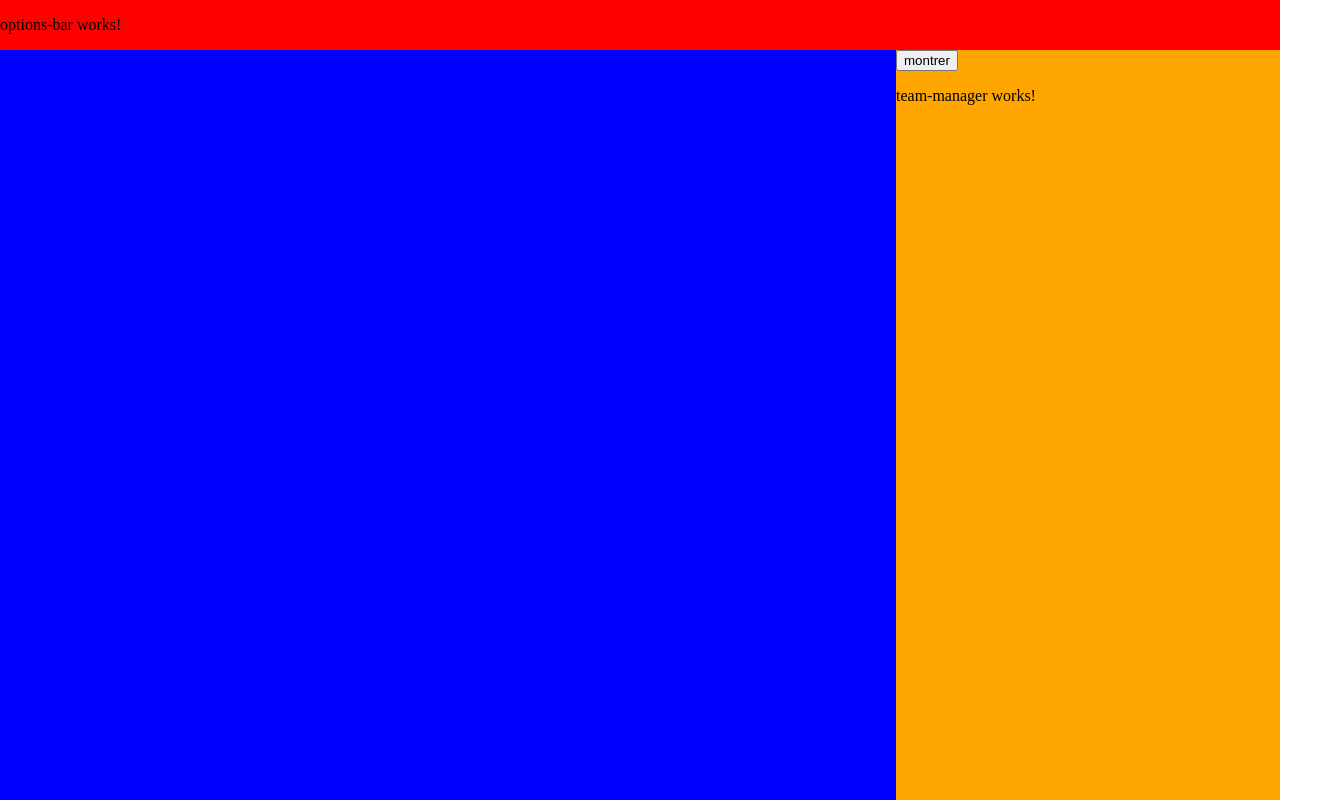
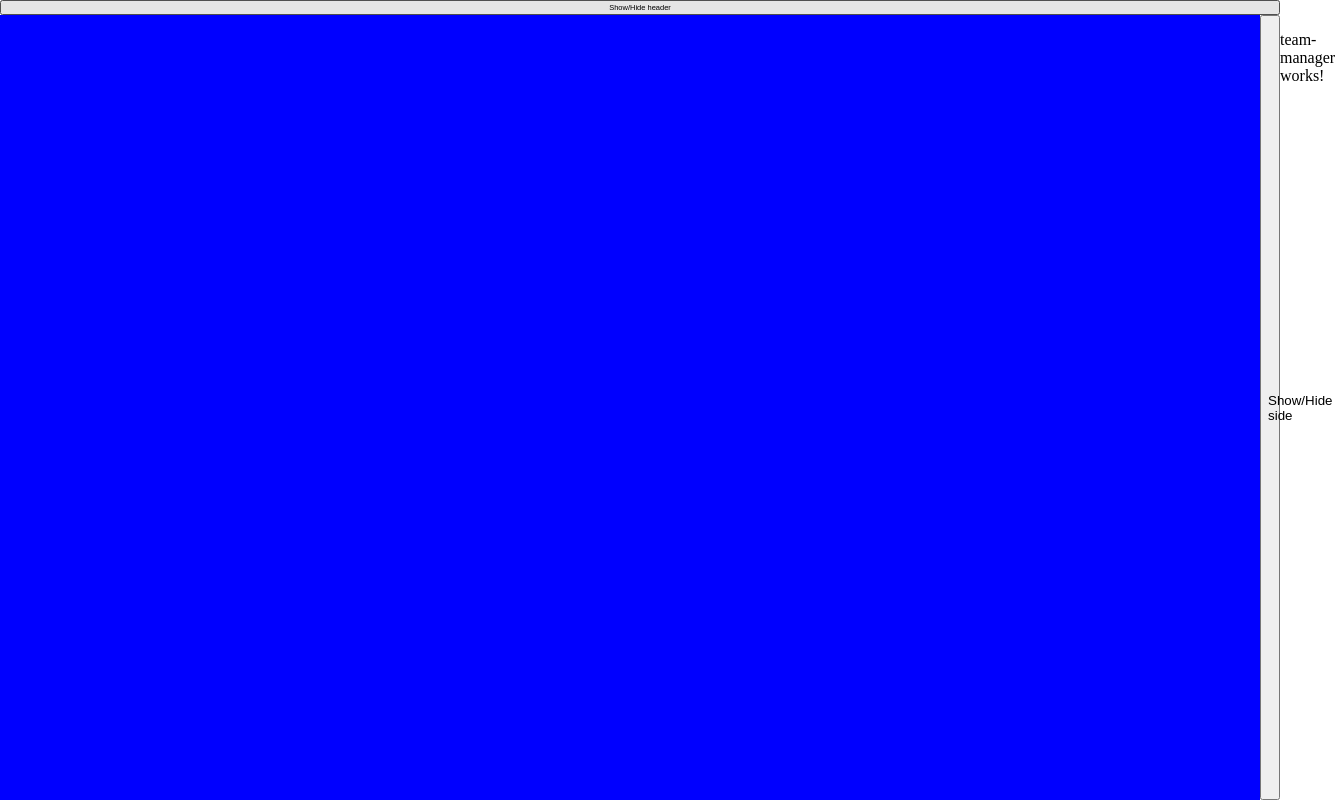
Before and after one commit to Ngrdj/Odeus, an Angular app in the folder front/: page / in a window 1280 px wide. Shown: the whole page, 1335 px wide, since content can reach past the window. Built offline with nearby package versions, Linux system fonts and the light colour scheme.

Commit message:
add show hide button + animation

```diff
--- a/front/src/app/app.component.html
+++ b/front/src/app/app.component.html
@@ -1,7 +1,9 @@
-<div class="container" [ngClass]="displaySide?'hide':'deploy'">
+<div class="container" [ngClass]="{hideSide:!displaySide, deploySide:displaySide , hideHeader:!displayHeader , deployHeader:displayHeader }">
 
   <options-bar class="header"></options-bar>
+  <button (click)="showHideHeader()" class="headerButton">Show/Hide header</button>
   <fight-tracker class="main"></fight-tracker>
+  <button (click)="showHideSide()" class="sideButton">Show/Hide side</button>
   <team-manager  (showHideClick)="showHideSide()"></team-manager>
 
 
--- a/front/src/app/app.component.scss
+++ b/front/src/app/app.component.scss
@@ -1,3 +1,13 @@
+$header-height:50px;
+$header-button-height:15px;
+
+:root{
+    --headerAnimation:hideHeader;
+    --sideAnimation:hideSide;
+}
+
+
+
 :host{
 
     height: 100%;
@@ -6,12 +16,14 @@
 .container{
 
     display: grid;
-    grid-template-columns: auto 30%;
+    grid-template-columns: auto 20px 30%;
     grid-template-areas:
-        "header header"
-        "main side";
-    grid-template-rows: 50px auto;
+        "header header header"
+        "headerButton headerButton headerButton"
+        "main sideButton side";
+    grid-template-rows: $header-height $header-button-height auto;
     height: 100%;
+    animation-name: var(--headerAnimation),var(--sideAnimation);
 
 }
 .header{
@@ -19,46 +31,102 @@
     grid-area: header;
 
 }
+.headerButton{
+
+    grid-area: headerButton;
+    font-size: $header-button-height/2;
+
+}
 .main{
 
     grid-area: main;
 
 }
-side{
+.side{
 
     grid-area: side;
 
 }
+.sideButton{
 
-.deploy{
+    grid-area: sideButton;
+    writing-mode: sideways-lr;
 
+}
+
+.deploySide{
+
+    --sideAnimation:deploySide;
     animation-fill-mode: forwards;
-    animation-name: deploy;
     animation-duration: 1s;
 
 }
-.hide{
+.hideSide{
 
+    --sideAnimation:hideSide;
     animation-fill-mode: forwards;
-    animation-name: hide;
     animation-duration: 0.5s;
 
 }
-@keyframes deploy {
+.deployHeader{
+
+    --headerAnimation:deployHeader;
+    animation-fill-mode: forwards;
+    animation-duration: 1s;
+
+}
+.hideHeader{
+
+    --headerAnimation:hideHeader;
+    animation-fill-mode: forwards;
+    animation-duration: 0.5s;
+
+}
+@keyframes deployHeader {
     from {
-        grid-template-columns: auto 5%;
+
+        grid-template-rows: 0 $header-button-height auto;
+
     }
 
     to {
-        grid-template-columns: auto 30%;
+
+        grid-template-rows: $header-height $header-button-height auto;
+
     }
-  }
-  @keyframes hide {
+}
+
+@keyframes hideHeader {
     from {
-        grid-template-columns: auto 30%;
+
+        grid-template-rows: $header-height $header-button-height auto;
+
     }
 
     to {
-        grid-template-columns: auto 5%;
+
+        grid-template-rows: 0 $header-button-height auto;
+
     }
-  }
+}
+
+@keyframes deploySide {
+    from {
+        grid-template-columns: auto 20px 0%;
+    }
+
+    to {
+        grid-template-columns: auto 20px 30%;
+    }
+}
+
+@keyframes hideSide {
+    from {
+        grid-template-columns: auto 20px 30%;
+    }
+
+    to {
+        grid-template-columns: auto 20px 0%;
+
+    }
+}
--- a/front/src/app/app.component.ts
+++ b/front/src/app/app.component.ts
@@ -8,7 +8,7 @@ import { Component } from '@angular/core';
 export class AppComponent {
 
   displaySide:boolean;
-
+  displayHeader:boolean;
 
   showHideSide(){
 
@@ -16,5 +16,11 @@ export class AppComponent {
     console.log(this.displaySide)
 
   }
+  showHideHeader(){
+
+    this.displayHeader = !this.displayHeader
+    console.log(this.displayHeader)
+
+  }
 
 }
--- a/front/src/app/components/options-bar/options-bar.component.html
+++ b/front/src/app/components/options-bar/options-bar.component.html
@@ -1 +1,8 @@
+<button>options</button>
 <p>options-bar works!</p>
+<label>
+
+    <input>
+    <button>search</button>
+
+</label>
--- a/front/src/app/components/options-bar/options-bar.component.scss
+++ b/front/src/app/components/options-bar/options-bar.component.scss
@@ -1,9 +1,11 @@
 :host{
 
     background-color: red;
-    display:block;
+    display:flex;
     width: 100%;
     max-height: 100px;
     overflow: hidden;
+    justify-content: space-between;
+    align-items: center;
 
 }
--- a/front/src/app/components/team-manager/team-manager.component.html
+++ b/front/src/app/components/team-manager/team-manager.component.html
@@ -1,2 +1 @@
-<button (click)="onShowHideClick()" class="showHideButton">montrer</button>
 <p>team-manager works!</p>
--- a/front/src/app/components/team-manager/team-manager.component.scss
+++ b/front/src/app/components/team-manager/team-manager.component.scss
@@ -4,11 +4,5 @@
     display:block;
     width: 100%;
     height:auto;
-    overflow: hidden;
 
 }
-.showHideButton{
-
-
-
-}
```
